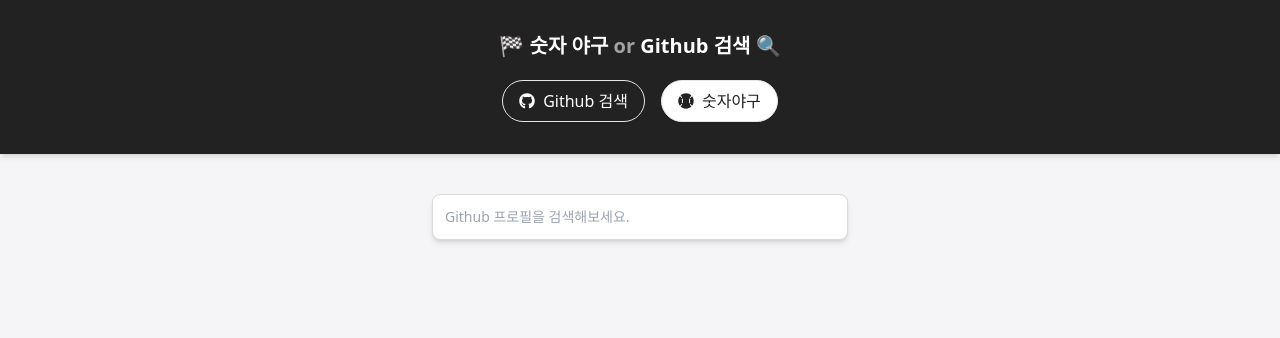
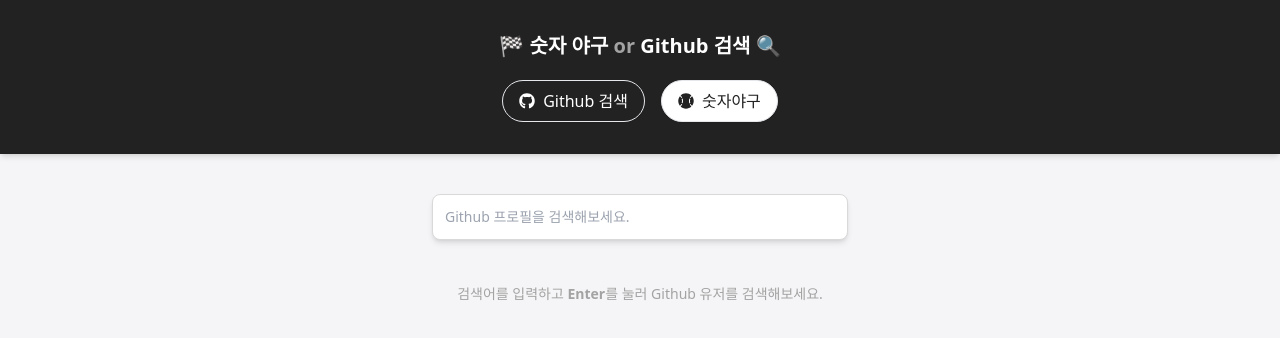
Before and after one commit to AT-SOPT-WEB/SoeunYoon, a React (Vite) app in the folder week3-2/: page / in a window 1280 px wide. Shown: the top 338 px of the page. Built offline with nearby package versions, Linux system fonts and the light colour scheme.

Commit message:
feat: 분기 처리 요구사항 구체화

```diff
--- a/week3-2/src/components/GithubSearch.jsx
+++ b/week3-2/src/components/GithubSearch.jsx
@@ -62,14 +62,29 @@
     ))}
     </div>
 
+    {userInfo.status === 'idle' && (
+        <div className="mt-8 text-center text-darkGray text-sm">
+            검색어를 입력하고 <span className="font-semibold">Enter</span>를 눌러 Github 유저를 검색해보세요.
+        </div>
+    )}
+
+
     {userInfo.status === 'pending' && (
         <div className="mt-6 flex justify-center">
             <LoopLoading size={200} />
         </div>
     )}
 
-      {userInfo.status === 'rejected' && <p className="mt-4 text-center text-red-500 font-semibold">검색 결과를 찾을 수 없습니다.</p>}
-      {userInfo.status === 'resolved' && (
+    {userInfo.status === 'rejected' && (
+    <div className="mt-6 p-5 text-center rounded-xl bg-lightGray border border-normalGray">
+        <p className="text-2xl mb-2">😕</p>
+        <p className="text-sm text-darkGray">검색 결과를 찾을 수 없습니다.</p>
+        <p className="text-xs text-darkGray mt-1">사용자명이 정확한지 확인해주세요.</p>
+    </div>
+    )}
+
+
+    {userInfo.status === 'resolved' && (
         <div className="mt-6 bg-deepBlue text-white rounded-xl p-5 shadow-card">
           <button className="float-right text-white hover:text-red-400 font-bold" onClick={() => setUserInfo({ status: 'idle', data: null })}>×</button>
           <img
```
